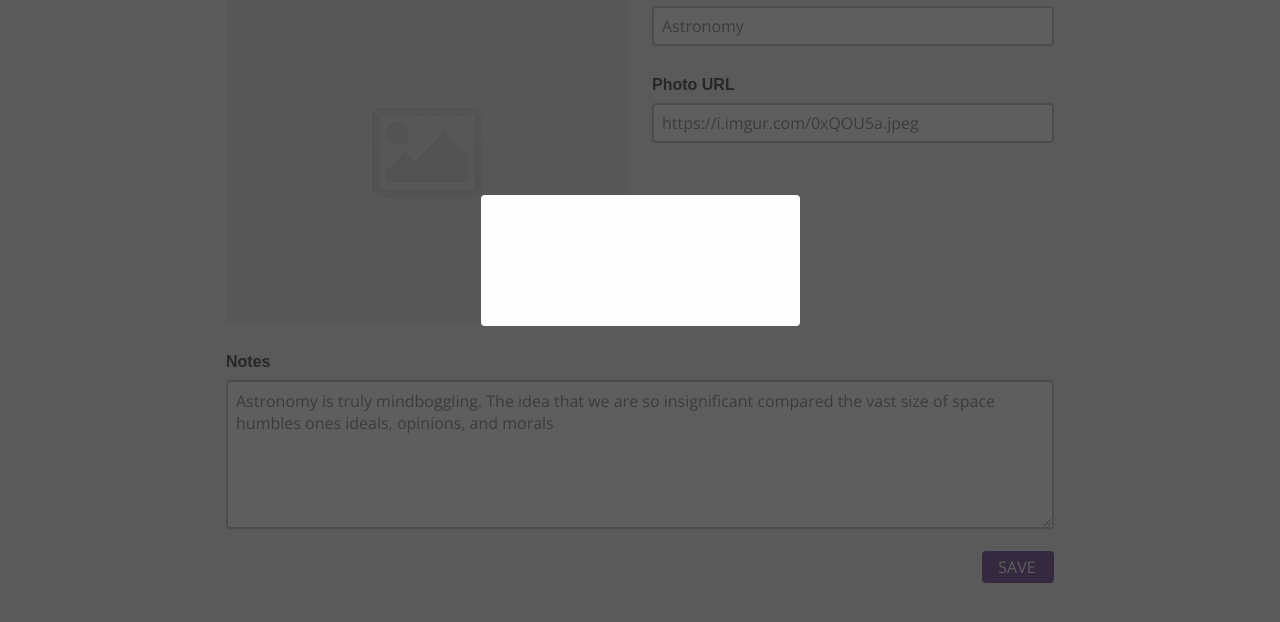
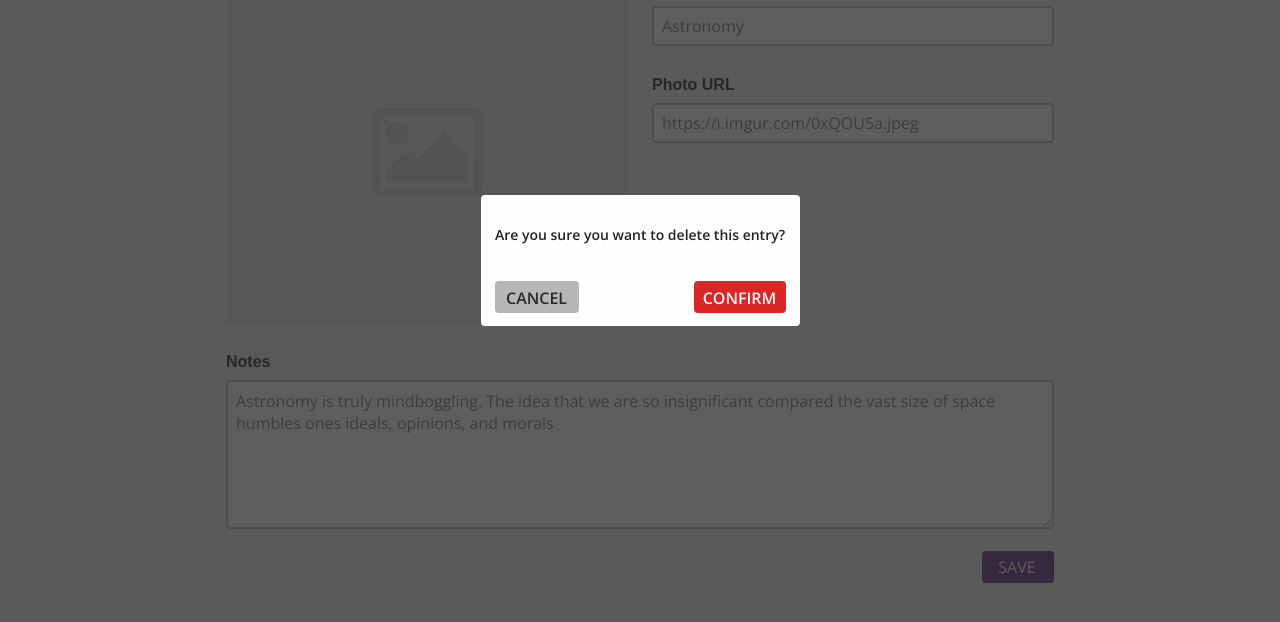
Before and after one commit to OSAdams/code-journal, a website: page index.html in a window 1280 px wide. Shown: the part 140-762 px from the top of the page. Drawn offline with nearby package versions, Linux system fonts and the light colour scheme; a web font is replaced by a local one.

Commit message:
complete styling for delete modal. #4

```diff
--- a/css/layout.css
+++ b/css/layout.css
@@ -78,6 +78,14 @@ label.notes {
   justify-content: center;
 }
 
+.delete-modal > .container > .row:last-child {
+  display: flex;
+  justify-content: space-between;
+  margin-top: 37px;
+  padding-left: 14px;
+  padding-right: 14px;
+}
+
 @media screen and (min-width: 768px) {
   .container {
     max-width: 900px;
--- a/css/styles.css
+++ b/css/styles.css
@@ -41,7 +41,10 @@ label {
 input,
 textarea,
 .entry-note,
-.placeholder {
+.placeholder,
+.delete-modal-text,
+.delete-modal-button,
+.delete-modal-button > p {
   font-family:
     "Open Sans",
     sans-serif;
@@ -54,7 +57,7 @@ textarea,
   cursor: pointer;
 }
 
-.entry-title {
+.entry-title, {
   font-family:
     "Open Sans",
     sans-serif;
@@ -133,4 +136,35 @@ i.entry-edit:active {
 .delete-modal > .container {
   background-color: #fefefe;
   border-radius: 4px;
+  padding: 0;
+  padding-top: 1rem;
 }
+
+.delete-modal-text,
+.delete-modal-button {
+  font-size: 14px;
+  font-weight: 600;
+  text-align: center;
+}
+
+.delete-modal-button {
+  height: 32px;
+  width: 84px;
+  background-color: rgba(182, 182, 182, 1);
+  font-size: 16px;
+  color: rgba(41, 41, 41, 1);
+  border-radius: 4px;
+  cursor: pointer;
+}
+
+.delete-modal-button:last-child {
+  background-color: rgba(220, 38, 38, 1);
+  width: 92px;
+  color: #fefefe;
+}
+
+.delete-modal-button > p {
+  margin: 0;
+  margin-top: 6px;
+  font-weight: 600;
+}
--- a/index.html
+++ b/index.html
@@ -93,15 +93,13 @@
   <div class="delete-modal" id="delete-modal">
     <div class="container">
       <div class="row">
-
+        <p class="delete-modal-text">
+          Are you sure you want to delete this entry?
+        </p>
       </div>
       <div class="row">
-        <div class="column-half">
-
-        </div>
-        <div class="column-half">
-
-        </div>
+        <div id="delete-cancel" class="delete-modal-button"><p>CANCEL</p></div>
+        <div id="delete-confirm" class="delete-modal-button"><p>CONFIRM</p></div>
       </div>
     </div>
   </div>
```
